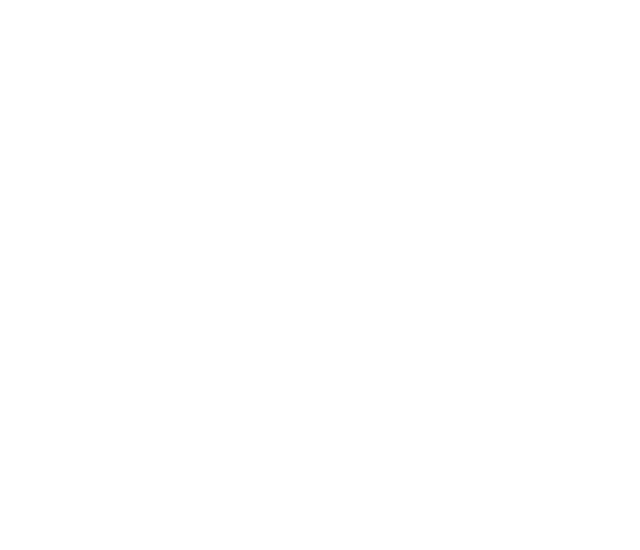
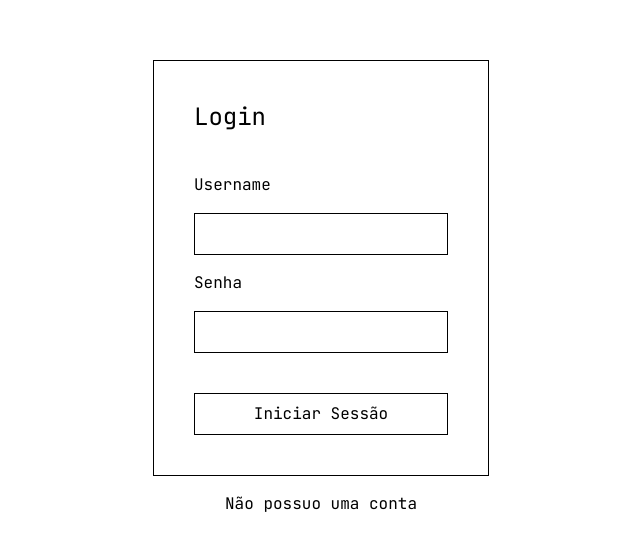
Before and after one commit to Ilwel/playing-with-your-heritage, a Next.js app: page /sign-in in a window 1280 px wide. Shown: the part 112-662 px from the top of the page, without its empty margins (319-959 px from the left). Built offline with nearby package versions, Linux system fonts and the light colour scheme.

Commit message:
feat: sign in page

```diff
--- a/app/components/H1Anim.tsx
+++ b/app/components/H1Anim.tsx
@@ -9,6 +9,6 @@
 export default function H1Anim({texts, redo = false}: H1AnimInterface){
 
   return redo
-    ? <h1 className="select-none"> <RedoAnimText texts={texts}/> </h1>
-    : <h1 className="select-none"> <SimpleTextAnim text={texts[0]}/> </h1>
+    ? <h1> <RedoAnimText texts={texts}/> </h1>
+    : <h1> <SimpleTextAnim text={texts[0]}/> </h1>
 }
--- /dev/null
+++ b/app/components/Input.tsx
@@ -0,0 +1,14 @@
+import { InputHTMLAttributes } from "react";
+
+interface InputInterface extends InputHTMLAttributes<HTMLInputElement>{
+  label: string
+}
+
+export default function Input( props : InputInterface ){
+  return(
+    <>
+      <label htmlFor={props.name}>{props.label}</label>
+      <input {...props} />
+    </>
+  )
+}
--- /dev/null
+++ b/app/components/PageWrapper.tsx
@@ -0,0 +1,22 @@
+"use client"
+import { AnimatePresence, motion } from "framer-motion";
+import React from "react"
+
+interface PageWrapperInterface {
+  children: React.ReactNode
+}
+
+export default function PageWrapper({ children }: PageWrapperInterface){
+  return (
+    <AnimatePresence>
+      <motion.div
+        initial={{opacity:0, y: 140, height: '100svh', width: '100svw'}}
+        animate={{opacity:1, y: 0}}
+        exit={{y:140, opacity: 0}}
+        transition={{delay: 0.25}}
+      >
+        {children}
+      </motion.div>
+    </AnimatePresence>
+  )
+}
--- a/app/globals.css
+++ b/app/globals.css
@@ -3,6 +3,9 @@
 @tailwind utilities;
 
 @layer base{
+  body{
+    @apply bg-white text-black select-none
+  }
   h1{
     @apply text-2xl
   }
@@ -10,12 +13,21 @@
     @apply text-xl
   }
   button{
-    @apply p-2 border border-black hover:bg-black hover:text-white duration-700
+    @apply p-2 border border-black hover:bg-black hover:text-white duration-200
+  }
+  input{
+    @apply border border-black p-2
   }
 }
 
 @layer components{
   .home{
-    @apply flex flex-col gap-5 w-full h-full bg-white text-black items-center justify-center
+    @apply flex flex-col gap-5 w-full h-full items-center justify-center
+  }
+  .sign-in{
+    @apply flex flex-col w-full h-full items-center justify-center
+  }
+  .card{
+    @apply border border-black p-10
   }
 }
--- a/app/page.tsx
+++ b/app/page.tsx
@@ -1,5 +1,6 @@
 import Button from "./components/Button";
 import H1Anim from "./components/H1Anim";
+import PageWrapper from "./components/PageWrapper";
 
 export default function Home() {
   return (
--- /dev/null
+++ b/app/sign-in/components/Content.tsx
@@ -0,0 +1,20 @@
+"use client"
+import Button from "@/app/components/Button";
+import Input from "@/app/components/Input";
+import Link from "next/link";
+
+export default function Content (){
+  return (
+    <div className="sign-in flex flex-col gap-4">
+      <div className="card flex flex-col gap-10">
+        <h1>Login</h1>
+        <div className="flex flex-col gap-4">
+          <Input label="Username"/>
+          <Input label="Senha" type="password"/>
+        </div>
+        <Button delay={0.5}> Iniciar Sessão</Button>
+      </div>
+      <Link href="/sign-out"> Não possuo uma conta</Link>
+    </div>
+  )
+}
--- a/app/sign-in/page.tsx
+++ b/app/sign-in/page.tsx
@@ -1,4 +1,6 @@
 import { Metadata } from "next"
+import PageWrapper from "../components/PageWrapper"
+import Content from "./components/Content"
 
 export const metadata: Metadata = {
   title: 'Sign In'
@@ -6,6 +8,8 @@
 
 export default function SignIn (){
   return (
-    <div></div>
+    <PageWrapper>
+      <Content/>
+    </PageWrapper>
   )
 }
--- /dev/null
+++ b/app/sign-out/page.tsx
@@ -0,0 +1,5 @@
+export default function SignOut(){
+  return <div>
+
+  </div>
+}
```
